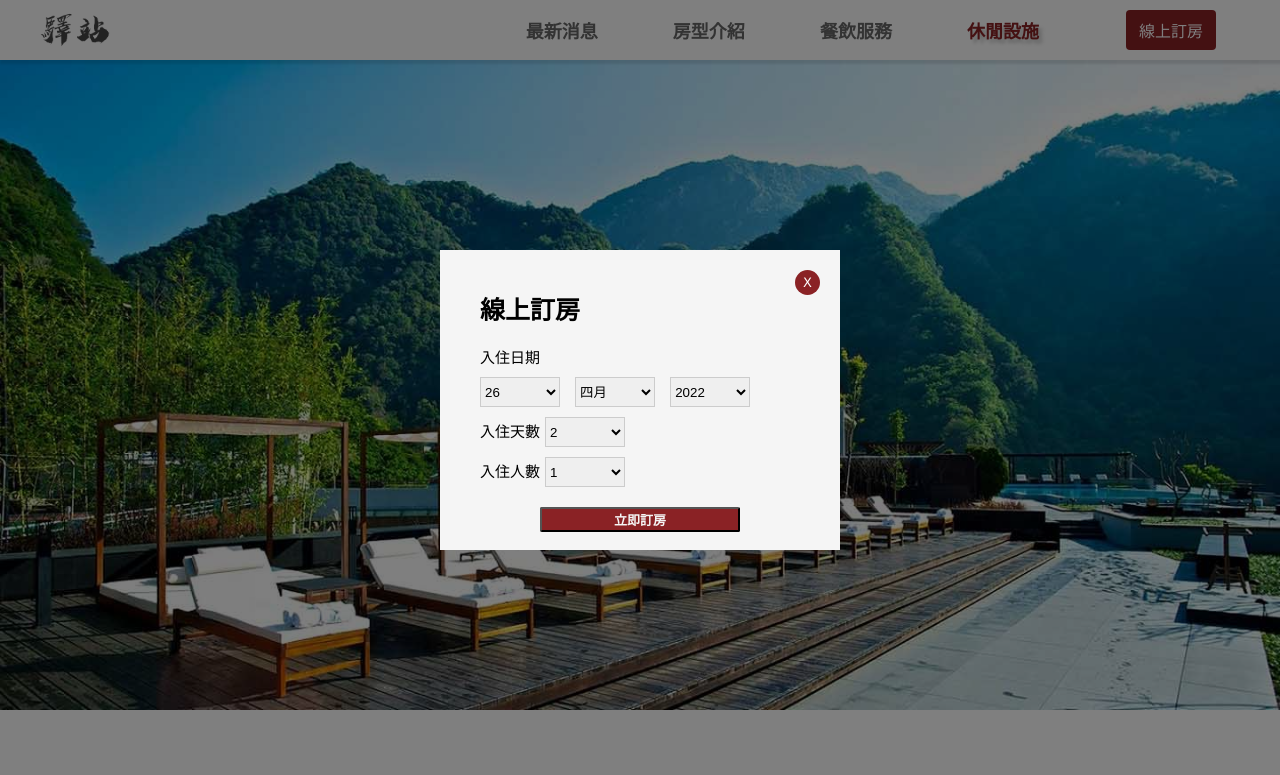
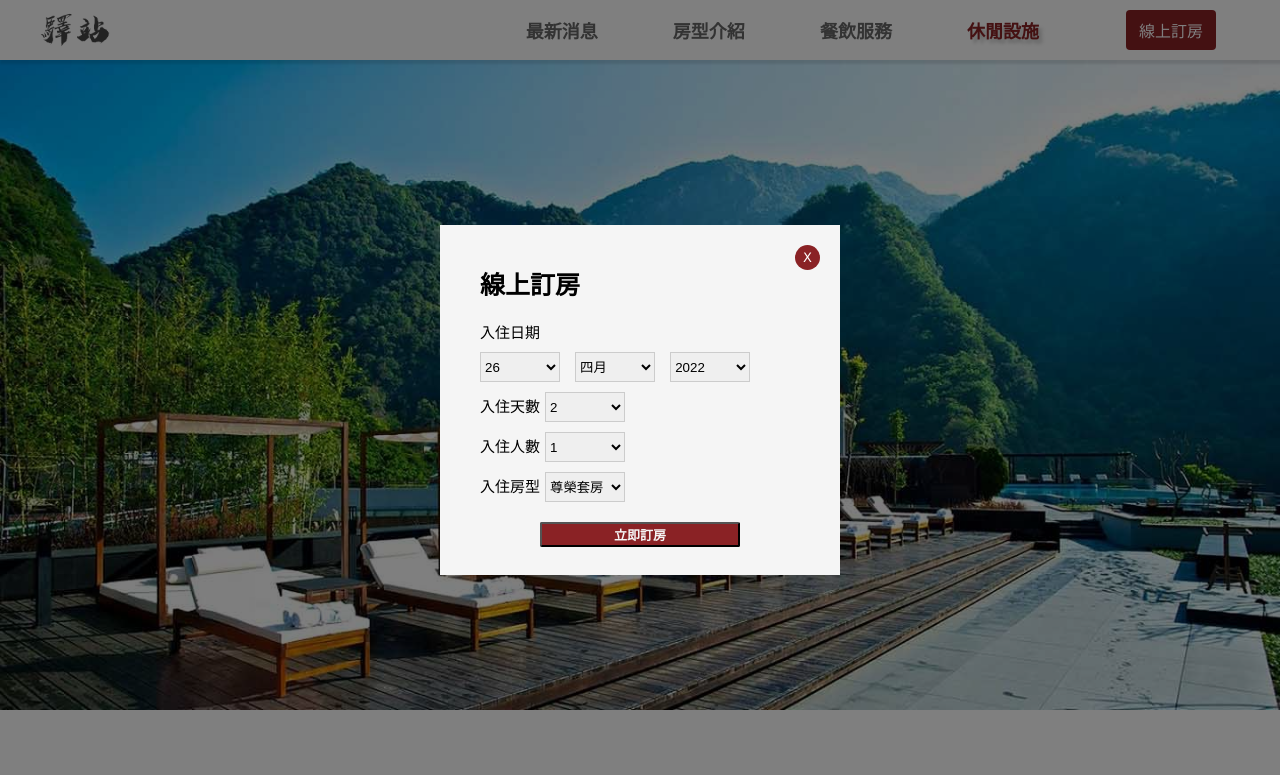
Before and after one commit to 54Yunyun/yizhan, a plain HTML site: page facility_page.html in a window 1280 px wide. Both pictures are taken after a click on the element "線上訂房". Shown: the top 775 px of the page. Drawn offline with Linux system fonts and the light colour scheme.

Commit message:
修修改改

```diff
--- a/css/booking_box.css
+++ b/css/booking_box.css
@@ -14,7 +14,7 @@
   position: absolute;
   display: none;
   width: 400px;
-  height: 300px;
+  height: 350px;
   background-color: #f5f5f5;
   top: 0;
   right: 0;
@@ -78,6 +78,6 @@ input {
 @media screen and (max-width: 479px) {
   .box {
     width: 350px;
-    height: 350px;
+    height: 400px;
   }
 }
--- a/facility_page.html
+++ b/facility_page.html
@@ -98,7 +98,15 @@
                             <option value="5">5</option>
                             <option value="6">6</option>
                         </select>
-
+                    </div>
+                    <div class="roomtype">
+                        <label>入住房型</label>
+                        <select name="roomtype" id="roomtype">
+                            <option value="1">雅致套房</option>
+                            <option value="2">豪華套房</option>
+                            <option value="3" selected>尊榮套房</option>
+                            <option value="4">菁英套房</option>
+                        </select>
                     </div>
                 </div>
                 <div class="button" id="booking_button">
```
Also changed, not shown: index.html (+9 -1 lines), news_page.html (+9 -2 lines), restaurant_page.html (+9 -2 lines), room_info_page.html (+9 -1 lines), room_page.html (+9 -1 lines).
